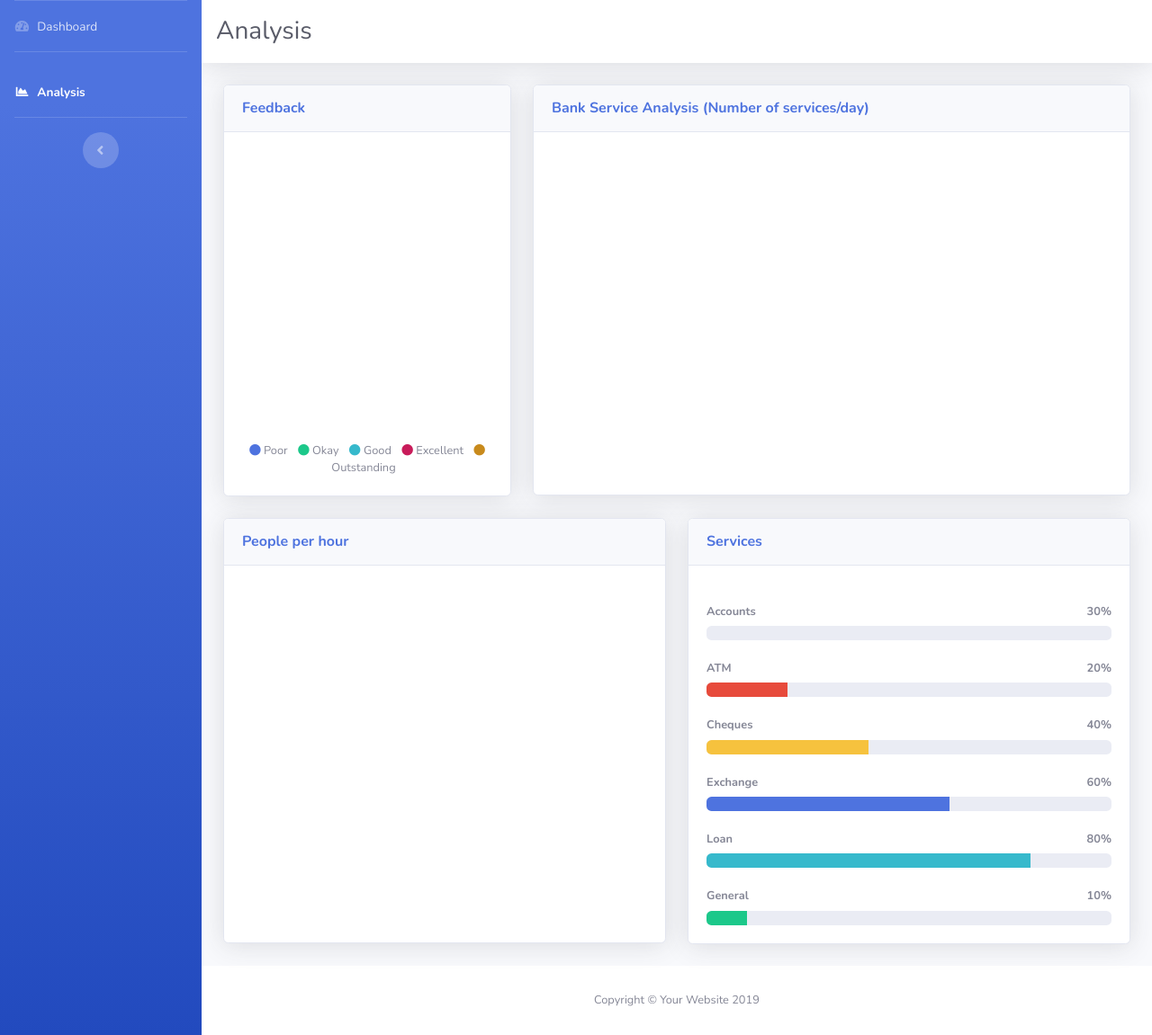
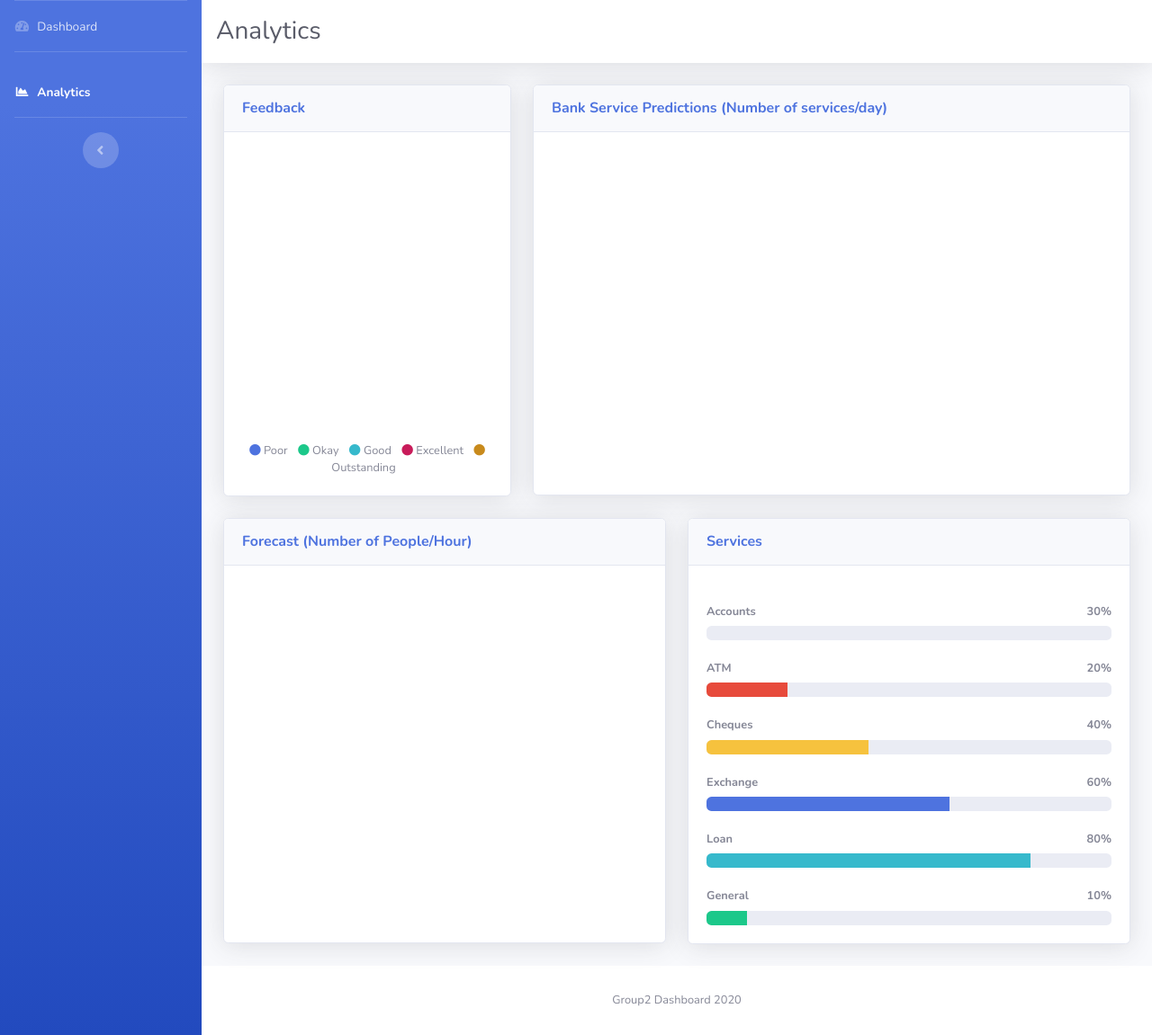
Before and after one commit to sunreetsingh6131/Dashboard_BankingBranches_IoT, a website with bundled scripts: page Frontend/charts.html in a window 1280 px wide. Shown: the whole page at 90% size. Built offline with nearby package versions, Linux system fonts and the light colour scheme; no server answers.

Commit message:
final changes

```diff
--- a/Frontend/charts.html
+++ b/Frontend/charts.html
@@ -9,7 +9,7 @@
   <meta name="description" content="">
   <meta name="author" content="">
 
-  <title>Analysis</title>
+  <title>Analytics</title>
 
   <!-- Custom fonts for this template-->
   <link href="vendor/fontawesome-free/css/all.min.css" rel="stylesheet" type="text/css">
@@ -45,7 +45,7 @@
       <li class="nav-item active">
         <a class="nav-link" href="charts.html">
           <i class="fas fa-fw fa-chart-area"></i>
-          <span>Analysis</span></a>
+          <span>Analytics</span></a>
       </li>
 
       <!-- Divider -->
@@ -65,7 +65,7 @@
       <!-- Main Content -->
       <div id="content">
 
-          <nav class="navbar navbar-expand navbar-light bg-white topbar mb-4 static-top shadow"><h1 class="h3 mb-0 text-gray-800">Analysis</h1>
+          <nav class="navbar navbar-expand navbar-light bg-white topbar mb-4 static-top shadow"><h1 class="h3 mb-0 text-gray-800">Analytics</h1>
 
           <!-- Sidebar Toggle (Topbar) -->
           <button id="sidebarToggleTop" class="btn btn-link d-md-none rounded-circle mr-3">
@@ -121,7 +121,7 @@
             <div class="col-xl-8 col-lg-6" style="min-width: 60%">
               <div class="card shadow mb-4" style="min-height: 95%">
                 <div class="card-header py-3">
-                  <h6 class="m-0 font-weight-bold text-primary">Bank Service Analysis (Number of services/day)</h6>
+                  <h6 class="m-0 font-weight-bold text-primary">Bank Service Predictions (Number of services/day)</h6>
                 </div>
                 <div class="card-body" style="min-height: 100%">
                   <div class="chart-area" style="min-height: 100%">
@@ -136,7 +136,7 @@
             <div class="col-xl-8 col-lg-6" style="max-width: 50%">
               <div class="card shadow mb-4" style="min-height: 95%">
                 <div class="card-header py-3">
-                  <h6 class="m-0 font-weight-bold text-primary">People per hour</h6>
+                  <h6 class="m-0 font-weight-bold text-primary">Forecast (Number of People/Hour)</h6>
                 </div>
                 <div class="card-body">
                   <div class="chart-area">
@@ -195,7 +195,7 @@
       <footer class="sticky-footer bg-white">
         <div class="container my-auto">
           <div class="copyright text-center my-auto">
-            <span>Copyright &copy; Your Website 2019</span>
+            <span>Group2 Dashboard 2020</span>
           </div>
         </div>
       </footer>
```
Also changed, not shown: Frontend/index.html (+2 -7 lines), Frontend/css/sb-admin-2.css, Frontend/css/sb-admin-2.min.css.
